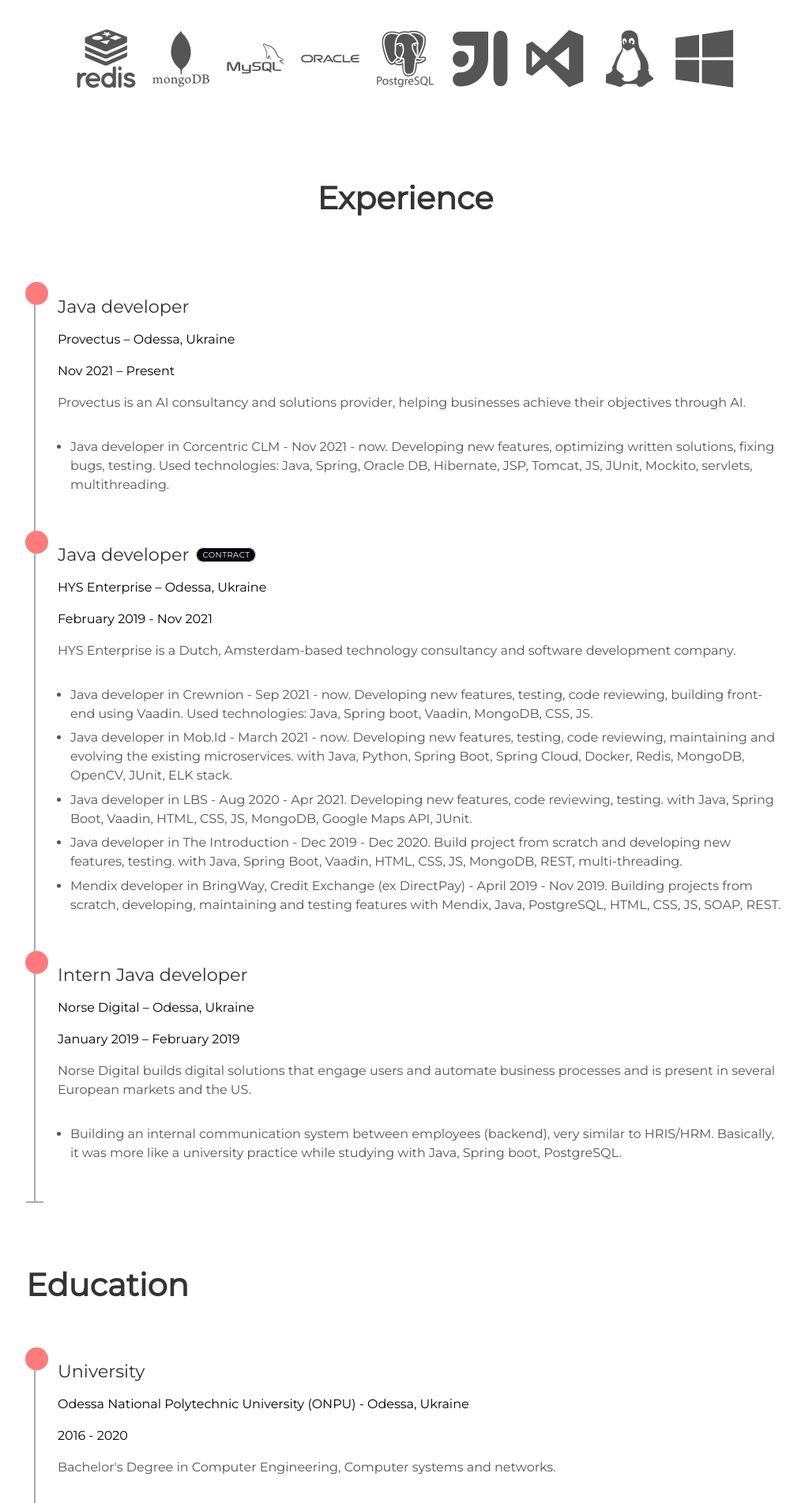
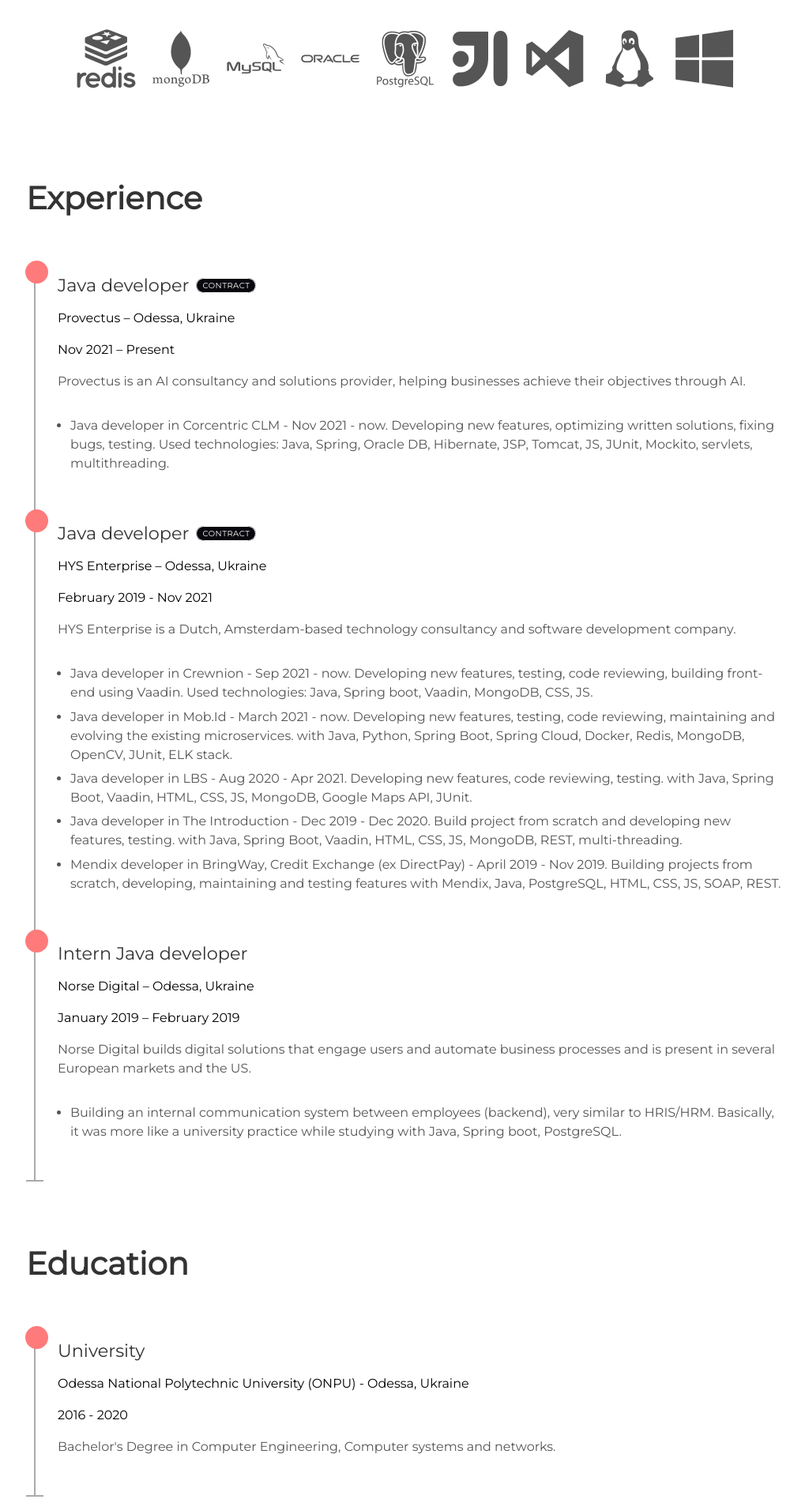
Before and after one commit to mrsaraira/mrsaraira.github.io, a Jekyll site: the page built from index.html, in a window 1280 px wide. Shown: the part 2504-4407 px from the top of the page at 79% size, without its empty margins (127-1146 px from the left). Built offline with Jekyll 4.4.1, drawn with Linux system fonts in a browser that asks for light colours.

Commit message:
Update about.html

```diff
--- a/_includes/about.html
+++ b/_includes/about.html
@@ -53,7 +53,7 @@
      <i class="devicon-linux-plain" title="Linux"></i>
      <i class="devicon-windows8-original" title="Windows"></i>
    </div>
-
+	</div>
    <h1>Experience</h1>
  </div class="container">
  <div class="page__content">
@@ -62,7 +62,7 @@
       <div class="timeline-block">
          <div class="marker"></div>
          <div class="timeline-content">
-           <h3>Java developer</span></h3>
+           <h3>Java developer <span class="contractor"></span></h3>
            <p class="company-name">Provectus – Odessa, Ukraine</p>
            <p class="date">Nov 2021 – Present</p>
            <p class="company-summary">Provectus is an AI consultancy and solutions provider, helping businesses achieve their objectives through AI.</p>
@@ -113,9 +113,7 @@
          </div>
        </div>
      </div>
-   </div>
- </div>
- </div>
+   </div> <!-- cv end -->
  </div>
  <h1>Education</h1>
  </div class="container">
@@ -134,5 +132,3 @@
      </div>
    </div>
  </div>
- </div>
- </div>
```
